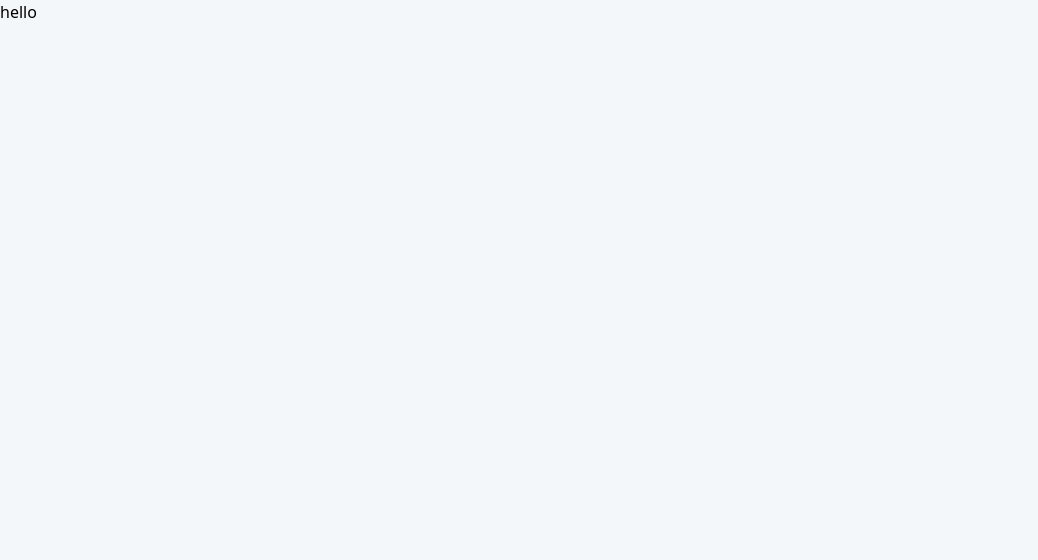
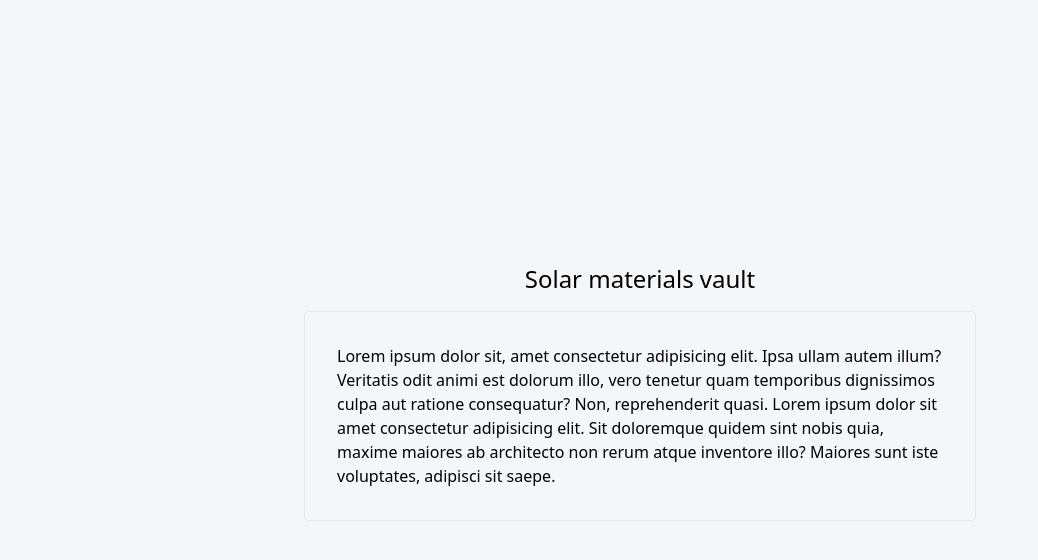
Before and after one commit to anoopkcn/pvims, a Next.js app: page / in a window 1280 px wide. Shown: the top 560 px of the page, without its empty margins (0-1038 px from the left). Built offline with nearby package versions, Linux system fonts and the light colour scheme.

Commit message:
install more packages and restructure

```diff
--- a/pages/index.tsx
+++ /dev/null
@@ -1,11 +0,0 @@
-import type { NextPage } from 'next'
-
-const Home: NextPage = () => {
-  return (
-    <div className="h-screen w-screen flex flex-col">
-      <div className="">hello</div>
-    </div>
-  )
-}
-
-export default Home
--- /dev/null
+++ b/src/pages/index.tsx
@@ -0,0 +1,20 @@
+import type { NextPage } from 'next'
+import Head from "next/head";
+
+const Home: NextPage = () => {
+  return (
+    <div className="h-screen w-screen flex flex-col justify-center relative">
+      <Head>
+        <title>Solar materials vault</title>
+      </Head>
+      <div className='text-2xl text-center'> Solar materials vault </div>
+      <div className='p-2'/>
+      <div className="border rounded p-8 flex flex-col max-w-2xl mx-auto">
+        Lorem ipsum dolor sit, amet consectetur adipisicing elit. Ipsa ullam autem illum? Veritatis odit animi est dolorum illo, vero tenetur quam temporibus dignissimos culpa aut ratione consequatur? Non, reprehenderit quasi. Lorem ipsum dolor sit amet consectetur adipisicing elit. Sit doloremque quidem sint nobis quia, maxime maiores ab architecto non rerum atque inventore illo? Maiores sunt iste voluptates, adipisci sit saepe.
+      </div>
+      <div className='p-2'/>
+    </div>
+  )
+}
+
+export default Home
--- a/tailwind.config.js
+++ b/tailwind.config.js
@@ -1,8 +1,8 @@
 /** @type {import('tailwindcss').Config} */
 module.exports = {
+  // mode:"jit",
   content: [
-    "./pages/**/*.{js,ts,jsx,tsx}",
-    "./components/**/*.{js,ts,jsx,tsx}",
+    "./src/**/*.{js,ts,jsx,tsx}",
   ],
   theme: {
     extend: {},
```
Also changed, not shown: package.json (+7 -1 lines), src/pages/_app.tsx (renamed from pages/_app.tsx), src/pages/api/hello.ts (renamed from pages/api/hello.ts), src/styles/globals.css (renamed from styles/globals.css), 1 other file (tests, documents, lock files or other folders).
